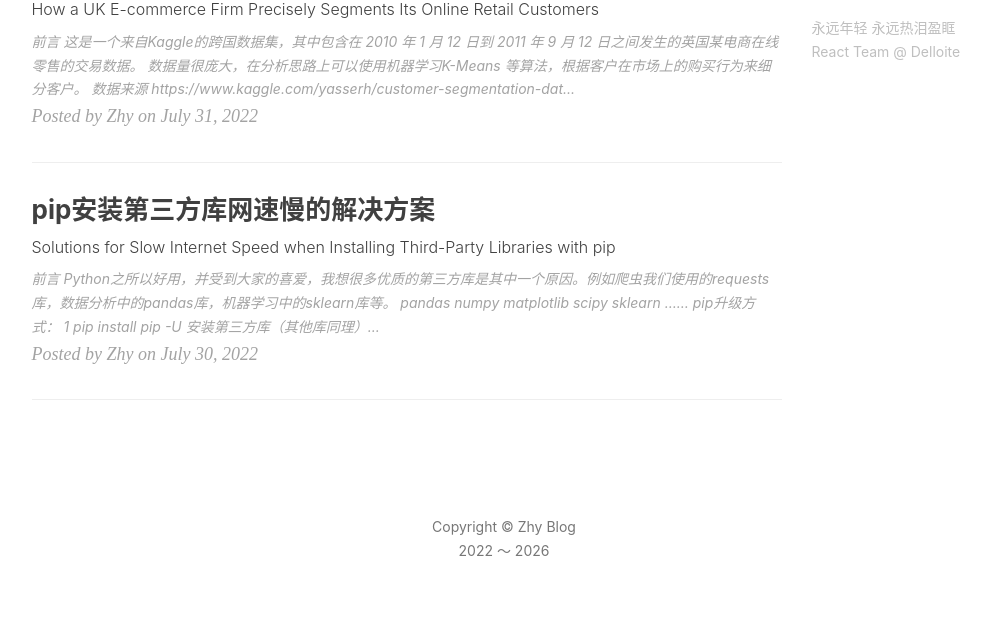
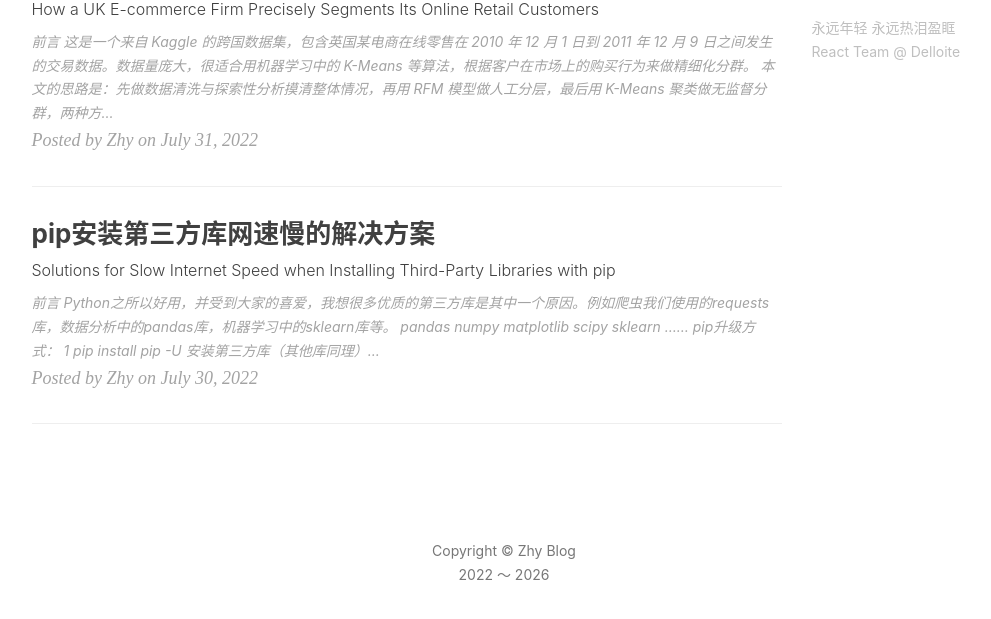
Before and after one commit to datazhy/zhyblog, a Jekyll site: the page built from index.html, in a window 1280 px wide and 900 px high, scrolled down 547 px, cut to the strip 227-846 px from the top of the window. Shown: the whole strip, without its empty margins (136-1127 px from the left). Built offline with Jekyll 4.4.1, drawn with Linux system fonts in a browser that asks for light colours; nearby versions of some CDN libraries; the list of posts is cut into pages by our own code.

Commit message:
修复旧文英国电商客户分群：CSDN 裂图改本地图片，补 alt 与总结，订正数据日期

````diff
--- a/_posts/2022-07-31-UK-Online-Retail-Customers.md
+++ b/_posts/2022-07-31-UK-Online-Retail-Customers.md
@@ -2,6 +2,7 @@
 layout:       post
 title:      "英国某电商如何精细划分在线零售客户群体"
 subtitle:   "How a UK E-commerce Firm Precisely Segments Its Online Retail Customers"
+description:  "基于 Kaggle 英国在线零售数据集，用 Python 做数据清洗与探索性分析，再结合 RFM 模型与 K-Means 聚类，把客户细分为高价值、重点深耕、挽留、流失等群体。"
 date:       2022-07-31 12:00:00
 author:       "Zhy"
 catalog:      true
@@ -16,34 +17,36 @@
 
 
 
+
 ## **前言**
 
-这是一个来自Kaggle的跨国数据集，其中包含在 2010 年 1 月 12 日到 2011 年 9 月 12 日之间发生的英国某电商在线零售的交易数据。
-数据量很庞大，在分析思路上可以使用机器学习K-Means 等算法，根据客户在市场上的购买行为来细分客户。
+这是一个来自 Kaggle 的跨国数据集，包含英国某电商在线零售在 **2010 年 12 月 1 日到 2011 年 12 月 9 日**之间发生的交易数据。数据量庞大，很适合用机器学习中的 K-Means 等算法，根据客户在市场上的购买行为来做精细化分群。
+
+本文的思路是：先做数据清洗与探索性分析摸清整体情况，再用 **RFM 模型**做人工分层，最后用 **K-Means 聚类**做无监督分群，两种方法相互印证。
 
 ## **数据来源**
 <https://www.kaggle.com/yasserh/customer-segmentation-dataset>
 <https://archive.ics.uci.edu/ml/datasets/online+retail>
 
 ## **数据说明**
-该数据集共540545行，8列，具体字段信息为：
+该数据集共 540545 行，8 列，具体字段信息为：
 
-| Syntax | Description |
+| 字段 | 说明 |
 | ------ | ----------- |
-| InvoiceNo | 发票号码，一个唯一分配给每笔交易的 6 位整数。如果此代码以字母“c”开头，则表示取消 |
-| StockCode | 股票代码 |
-| Description | 描述，产品（项目）名称 |
+| InvoiceNo | 发票号码，一个唯一分配给每笔交易的 6 位整数。若以字母「c」开头，表示取消 |
+| StockCode | 商品编码 |
+| Description | 产品（项目）名称 |
 | Quantity | 数量 |
 | InvoiceDate | 发票日期 |
 | UnitPrice | 单价，以英镑为单位的每单位产品价格 |
-| CustomerID | 客户ID |
+| CustomerID | 客户 ID |
 | Country | 国家 |
 
 ## **问题描述**
 
-- 数据的预处理，数据清洗，对数据集探索性分析
+- 数据的预处理、数据清洗，对数据集做探索性分析
 
-- 对基于客户的相似性进行细分，建立RFM人群画像，K-Means 聚类模型
+- 基于客户的相似性进行细分，建立 RFM 人群画像与 K-Means 聚类模型
 
 - 调参并比较各种分类算法的评估指标
 
@@ -82,7 +85,7 @@
 ```python
 df.head(20)
 ```
-![在这里插入图片描述](https://img-blog.csdnimg.cn/5c36f30dc92a4cfc9497b029b6c8153c.png#pic_center)
+![预处理后的在线零售交易数据前 20 行预览](/img/in-post/uk-retail-01-data-preview.png)
 
 
 ##  **数据探索性分析**
@@ -98,30 +101,32 @@
 
 ## 代码较长，为节省篇幅部分已隐藏
 ```
-![在这里插入图片描述](https://img-blog.csdnimg.cn/7008cf6127af4c7e809fcaed2546ae5d.png#pic_center)
-![在这里插入图片描述](https://img-blog.csdnimg.cn/f9aec5912fdb411295110e8e735d3fd4.png#pic_center)
+![全球订单分布地图，零售订单以英国为中心辐射欧洲，北美、南美、澳大利亚亦有涉及](/img/in-post/uk-retail-02-transaction-status.png)
+![探索性分析四联图：订单交易成功率、地区消费 Top7、订单逐月变化趋势、热门商品 Top7](/img/in-post/uk-retail-03-eda.png)
 
 
 ###  **结论**
 
 - `英国为订单数量最多的国家`
 
-在全球订单分布区域中，零售订单主要分布在以英国为中心辐射的欧洲地区，此外，北美、南美以及澳大利亚均有国家地区涉及订单下单
+在全球订单分布区域中，零售订单主要分布在以英国为中心辐射的欧洲地区，此外北美、南美以及澳大利亚均有国家地区涉及下单。
 
 - `存在少量取消订单或退货`
 
-在所有订单中，成功交易的订单占比达到97.81%，有2.19%的订单为取消订单或退货
+在所有订单中，成功交易的订单占比达到 **97.81%**，有 **2.19%** 的订单为取消订单或退货。
 
-- `2011年11月是订单高峰月`
+- `2011 年 11 月是订单高峰月`
 
-2011年8月到2011年11月订单数量上升明显
+2011 年 8 月到 2011 年 11 月订单数量上升明显。
 
 - `热门商品`
 
-最受欢迎的商品Top 1: `WHITE HANGING HEART T-LIGHT HOLDER`
+最受欢迎的商品 Top 1：`WHITE HANGING HEART T-LIGHT HOLDER`。
 
 
-## **基于RFM模型的客户分群**
+## **基于 RFM 模型的客户分群**
+
+RFM 从三个维度刻画客户价值：**R（Recency，最近一次消费距今天数）、F（Frequency，消费频率）、M（Monetary，消费总金额）**。下面先把三个指标分箱打分，再按均值划分「高/低」，从而拼出客户类型。
 
 ```python
 ## 计算每位顾客的消费总金额
@@ -133,27 +138,29 @@
 df['InvoiceDate_ymd'] = df['InvoiceDate'].map(lambda x:x.split(' ')[0])
 df['InvoiceDate_hms'] = df['InvoiceDate'].map(lambda x:x.split(' ')[1])
 
-## RFM级别划分Step1
+## RFM 级别划分 Step1
 ## 若数值越小，表示级别越高
 df_rfm['R_level'] = pd.cut(df_rfm['R'],bins=[0,65,130,195,260,325,390],labels=[1,2,3,4,5,6],right=False)
 df_rfm['F_level'] = pd.cut(df_rfm['F'],bins=[0,10,20,50,100,175,250],labels=[6,5,4,3,2,1],right=False)
 df_rfm['M_level'] = pd.cut(df_rfm['M'],bins=[0,28,280,2800,28000,145000,285000],labels=[6,5,4,3,2,1],right=False)
 
-## RFM级别划分Step2
+## RFM 级别划分 Step2
 df_rfm['R_level'] = df_rfm['R_level'].map(lambda x:'高' if x < df_rfm['R_level'].astype(int).mean() else '低')
 df_rfm['F_level'] = df_rfm['F_level'].map(lambda x:'高' if x < df_rfm['F_level'].astype(int).mean() else '低')
 df_rfm['M_level'] = df_rfm['M_level'].map(lambda x:'高' if x < df_rfm['M_level'].astype(int).mean() else '低')
 
 ## 代码较长，为节省篇幅部分已隐藏
 ```
-![在这里插入图片描述](https://img-blog.csdnimg.cn/50b08d83c8f247c6be55444c9957a5a0.png#pic_center)
-![在这里插入图片描述](https://img-blog.csdnimg.cn/156ac8baed3d498f90694a2326f909d8.png#pic_center)
+![RFM 客户价值类型分布饼图：重点深耕客户占比 53.6% 最大，其次是重点挽留客户 15.33%](/img/in-post/uk-retail-04-rfm-a.png)
+![各客户价值类型在 R/F/M 三个维度上的箱线图分布对比](/img/in-post/uk-retail-05-rfm-b.png)
 
 ###  **结论**
 
-通过RFM模型人工的对客户类型进行划分，`占比最大的是重点深耕客户，其次是重点挽留客户，占比最少的是重点唤回客户`
+通过 RFM 模型人工对客户类型进行划分，`占比最大的是重点深耕客户（53.6%），其次是重点挽留客户（15.33%），占比最少的是重点唤回客户（0.09%）`。
 
-##  **基于K-Means的聚类分析**
+##  **基于 K-Means 的聚类分析**
+
+RFM 是靠人工设定阈值来分层，接下来用 K-Means 做一次无监督聚类，看数据本身会自然分成几群。
 
 ```python
 from sklearn.preprocessing import MinMaxScaler
@@ -174,11 +181,11 @@
 
 # 代码较长，为节省篇幅部分已隐藏
 ```
-![在这里插入图片描述](https://img-blog.csdnimg.cn/675be53ebd5f43ad87c33ffd3582cb1e.png#pic_center)
+![肘部法则曲线：K=4 之后平均畸变程度趋于平缓](/img/in-post/uk-retail-06-elbow.png)
 
 
-###  **k定义**
-当K=4时，平均畸变程度变化趋于平缓，此时改变K值对聚类效果影响不大，故确定聚类簇数为4。
+###  **k 定义**
+当 K=4 时，平均畸变程度变化趋于平缓，此时改变 K 值对聚类效果影响不大，故确定聚类簇数为 4。
 
 ###  **聚类结果可视化**
 
@@ -192,18 +199,22 @@
 
 ## 代码较长，为节省篇幅部分已隐藏
 ```
-![在这里插入图片描述](https://img-blog.csdnimg.cn/4b4017606d514073b0e1b6073eeddee2.png#pic_center)
+![四类聚类客户在 R/F/M 三个维度上的显著特征雷达对比图](/img/in-post/uk-retail-07-clusters.png)
 
 ### **结论**
 
 #### `第一类客户`
-该类客户上一次购物距今间隔较长，购物频率为0，且购物总金额较少，为典型的流失客户
+该类客户上一次购物距今间隔较长，购物频率为 0，且购物总金额较少，为典型的**流失客户**。
 
 #### `第二类客户`
-该类客户上一次购物距今间隔为0，购物频率很高，且花费总金额很大，为典型的高价值客户
+该类客户上一次购物距今间隔为 0，购物频率很高，且花费总金额很大，为典型的**高价值客户**。
 
 #### `第三类客户`
-该类客户与第1类客户有很多相似的地方，不同之处在于该类客户仍有购物次数，但不高，为典型的重要挽回客户
+该类客户与第 1 类客户有很多相似的地方，不同之处在于该类客户仍有购物次数，但不高，为典型的**重要挽回客户**。
 
 #### `第四类客户`
-该类客户上一次购物距今间隔较短，购物频率较低，且花费总金额为0，可能为新客户
+该类客户上一次购物距今间隔较短，购物频率较低，且花费总金额为 0，可能为**新客户**。
+
+## **总结**
+
+从探索性分析到 RFM 分层，再到 K-Means 聚类，两条路径给出的结论是一致的：这家电商的客户里，**高价值 / 重点深耕客户贡献了绝大部分消费额，但数量上占比有限，大量客户处于流失或低频状态**。对运营而言，这意味着资源应重点投向维系高价值客户、唤回流失客户，并针对新客户设计转化路径——这正是精细化分群的意义所在。
````
Also changed, not shown: img/in-post/uk-retail-01-data-preview.png (added), img/in-post/uk-retail-02-transaction-status.png (added), img/in-post/uk-retail-03-eda.png (added), img/in-post/uk-retail-04-rfm-a.png (added), img/in-post/uk-retail-05-rfm-b.png (added), img/in-post/uk-retail-06-elbow.png (added), img/in-post/uk-retail-07-clusters.png (added).
